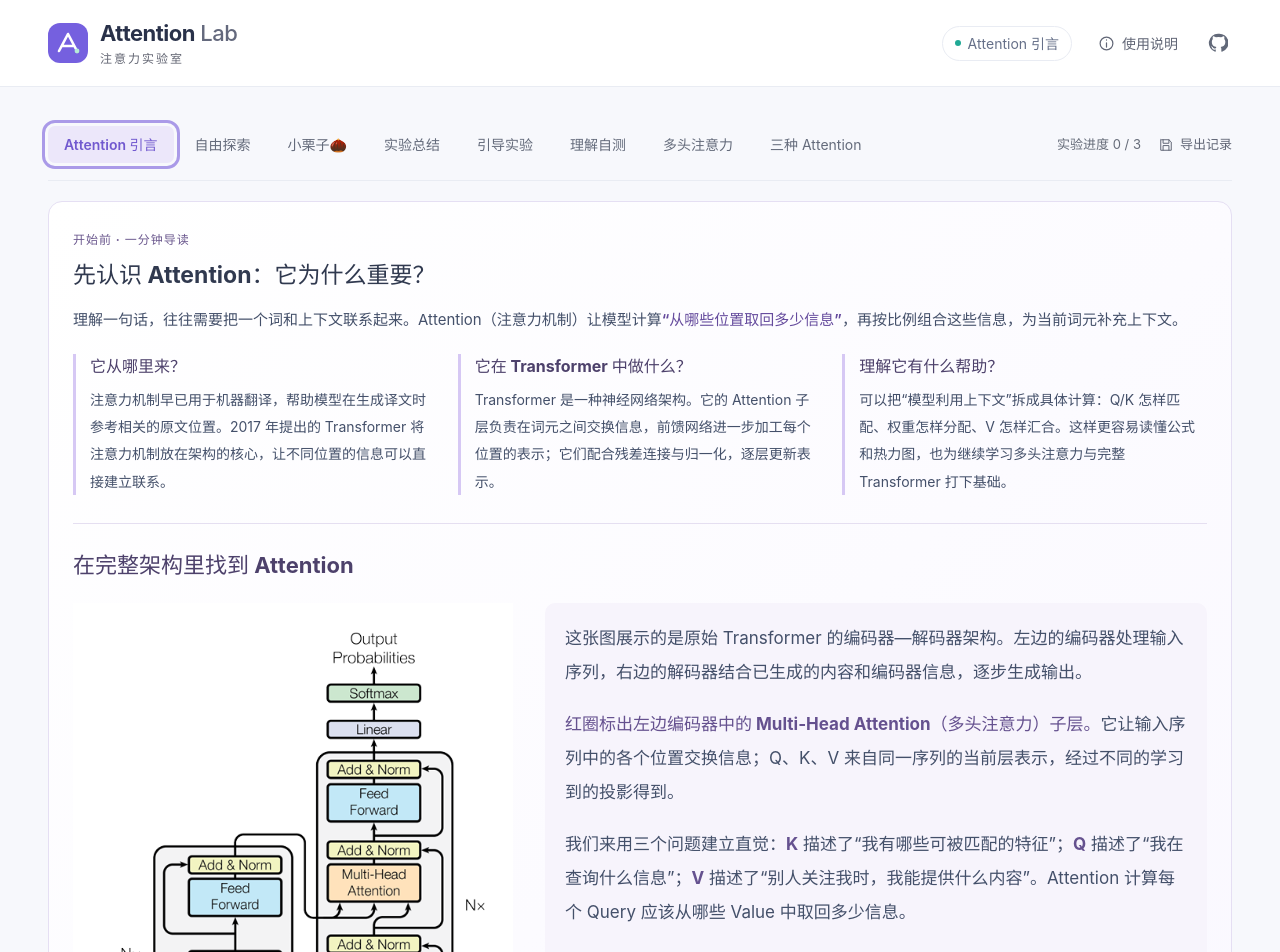
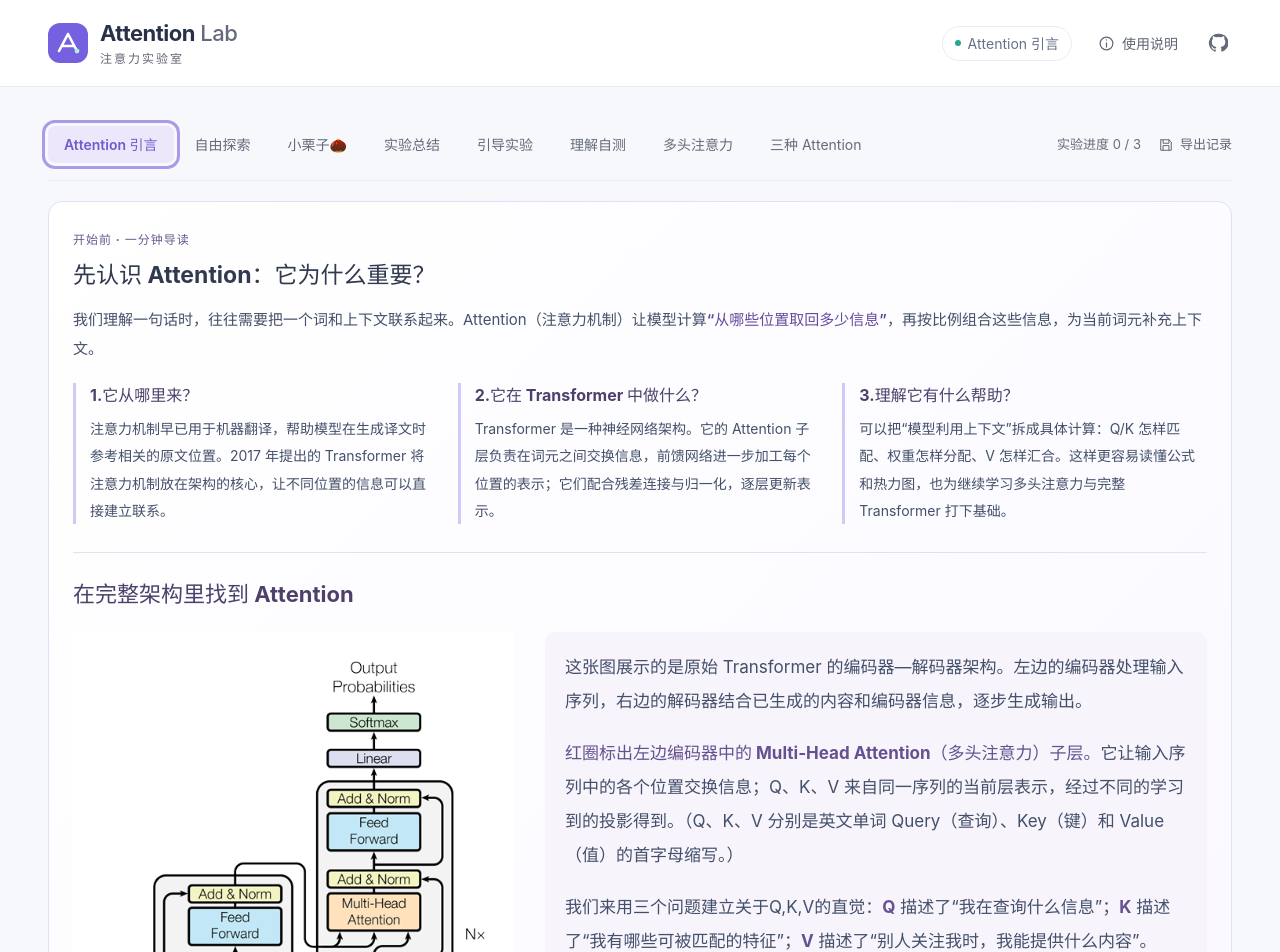
Before and after one commit to ZeshanZheng/attention-lab, a React (Vite) app: page / in a window 1280 px wide. Shown: the top 952 px of the page. Built offline with nearby package versions, Linux system fonts and the light colour scheme.

Commit message:
Update LearningIntroduction.tsx

```diff
--- a/web/components/LearningIntroduction.tsx
+++ b/web/components/LearningIntroduction.tsx
@@ -3,17 +3,17 @@ import { TransformerArchitecture } from './TransformerArchitecture.tsx';
 export function LearningIntroduction() {
   return <section className="learning-introduction" aria-labelledby="attention-introduction-title">
     <div className="introduction-heading"><span className="eyebrow">开始前 · 一分钟导读</span><h2 id="attention-introduction-title">先认识 Attention：它为什么重要？</h2></div>
-    <p className="introduction-lead">理解一句话，往往需要把一个词和上下文联系起来。Attention（注意力机制）让模型计算<strong>“从哪些位置取回多少信息”</strong>，再按比例组合这些信息，为当前词元补充上下文。</p>
+    <p className="introduction-lead">我们理解一句话时，往往需要把一个词和上下文联系起来。Attention（注意力机制）让模型计算<strong>“从哪些位置取回多少信息”</strong>，再按比例组合这些信息，为当前词元补充上下文。</p>
     <div className="introduction-cards">
-      <article><h3>它从哪里来？</h3><p>注意力机制早已用于机器翻译，帮助模型在生成译文时参考相关的原文位置。2017 年提出的 Transformer 将注意力机制放在架构的核心，让不同位置的信息可以直接建立联系。</p></article>
-      <article><h3>它在 Transformer 中做什么？</h3><p>Transformer 是一种神经网络架构。它的 Attention 子层负责在词元之间交换信息，前馈网络进一步加工每个位置的表示；它们配合残差连接与归一化，逐层更新表示。</p></article>
-      <article><h3>理解它有什么帮助？</h3><p>可以把“模型利用上下文”拆成具体计算：Q/K 怎样匹配、权重怎样分配、V 怎样汇合。这样更容易读懂公式和热力图，也为继续学习多头注意力与完整 Transformer 打下基础。</p></article>
+      <article><h3>1.它从哪里来？</h3><p>注意力机制早已用于机器翻译，帮助模型在生成译文时参考相关的原文位置。2017 年提出的 Transformer 将注意力机制放在架构的核心，让不同位置的信息可以直接建立联系。</p></article>
+      <article><h3>2.它在 Transformer 中做什么？</h3><p>Transformer 是一种神经网络架构。它的 Attention 子层负责在词元之间交换信息，前馈网络进一步加工每个位置的表示；它们配合残差连接与归一化，逐层更新表示。</p></article>
+      <article><h3>3.理解它有什么帮助？</h3><p>可以把“模型利用上下文”拆成具体计算：Q/K 怎样匹配、权重怎样分配、V 怎样汇合。这样更容易读懂公式和热力图，也为继续学习多头注意力与完整 Transformer 打下基础。</p></article>
     </div>
     <section className="introduction-architecture" aria-labelledby="architecture-introduction-title"><h3 id="architecture-introduction-title">在完整架构里找到 Attention</h3><div className="architecture-introduction-grid"><TransformerArchitecture showQkv /><div className="architecture-introduction-text">
       <p>这张图展示的是原始 Transformer 的编码器—解码器架构。左边的编码器处理输入序列，右边的解码器结合已生成的内容和编码器信息，逐步生成输出。</p>
-      <p><strong>红圈标出左边编码器中的 Multi-Head Attention（多头注意力）子层。</strong>它让输入序列中的各个位置交换信息；Q、K、V 来自同一序列的当前层表示，经过不同的学习到的投影得到。</p>
-      <p>我们来用三个问题建立直觉：<b>K</b> 描述了“我有哪些可被匹配的特征”；<b>Q</b> 描述了“我在查询什么信息”；<b>V</b> 描述了“别人关注我时，我能提供什么内容”。Attention 计算每个 Query 应该从哪些 Value 中取回多少信息。</p>
-      <p>图中的 N× 表示层会重复堆叠。Attention 之后还会经过残差连接、归一化和前馈网络等环节。本实验先拆开其中一个头的计算；完成基础学习后，可以在“多头注意力”和“三种 Attention”继续看这些扩展。</p>
+      <p><strong>红圈标出左边编码器中的 Multi-Head Attention（多头注意力）子层。</strong>它让输入序列中的各个位置交换信息；Q、K、V 来自同一序列的当前层表示，经过不同的学习到的投影得到。（Q、K、V 分别是英文单词 Query（查询）、Key（键）和 Value（值）的首字母缩写。）</p>
+      <p>我们来用三个问题建立关于Q,K,V的直觉：<b>Q</b> 描述了“我在查询什么信息”；<b>K</b> 描述了“我有哪些可被匹配的特征”；<b>V</b> 描述了“别人关注我时，我能提供什么内容”。Attention 计算每个 Query 应该从哪些 Value 中取回多少信息。</p>
+      <p>图中的 N× 表示层会重复堆叠。Attention 之后还会经过残差连接、归一化和前馈网络等环节。本实验先拆开其中一个头的计算；当您完成基础学习后，可以在“多头注意力”和“三种 Attention”继续看这些扩展。</p>
     </div></div></section>
     <details className="introduction-details"><summary>再了解一点：Self-Attention、多头与本实验的范围</summary>
       <div className="introduction-more">
```
